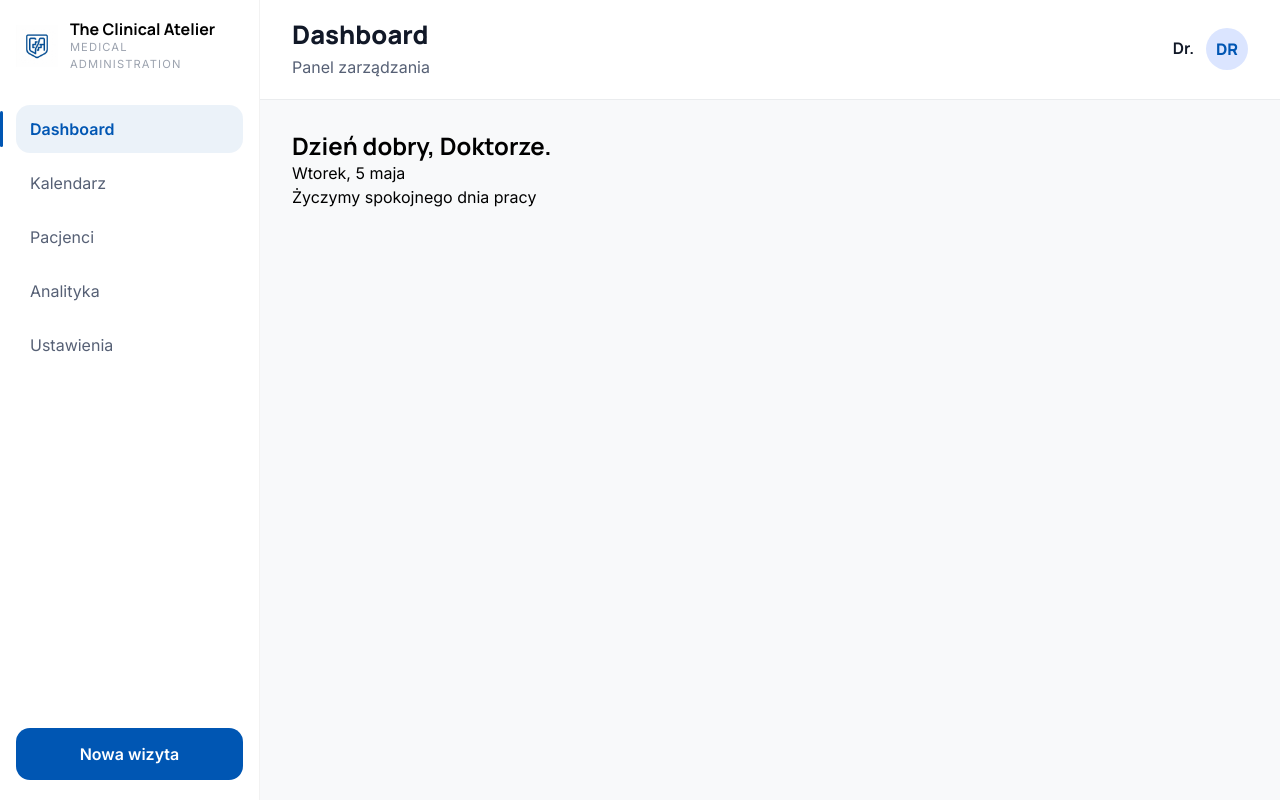
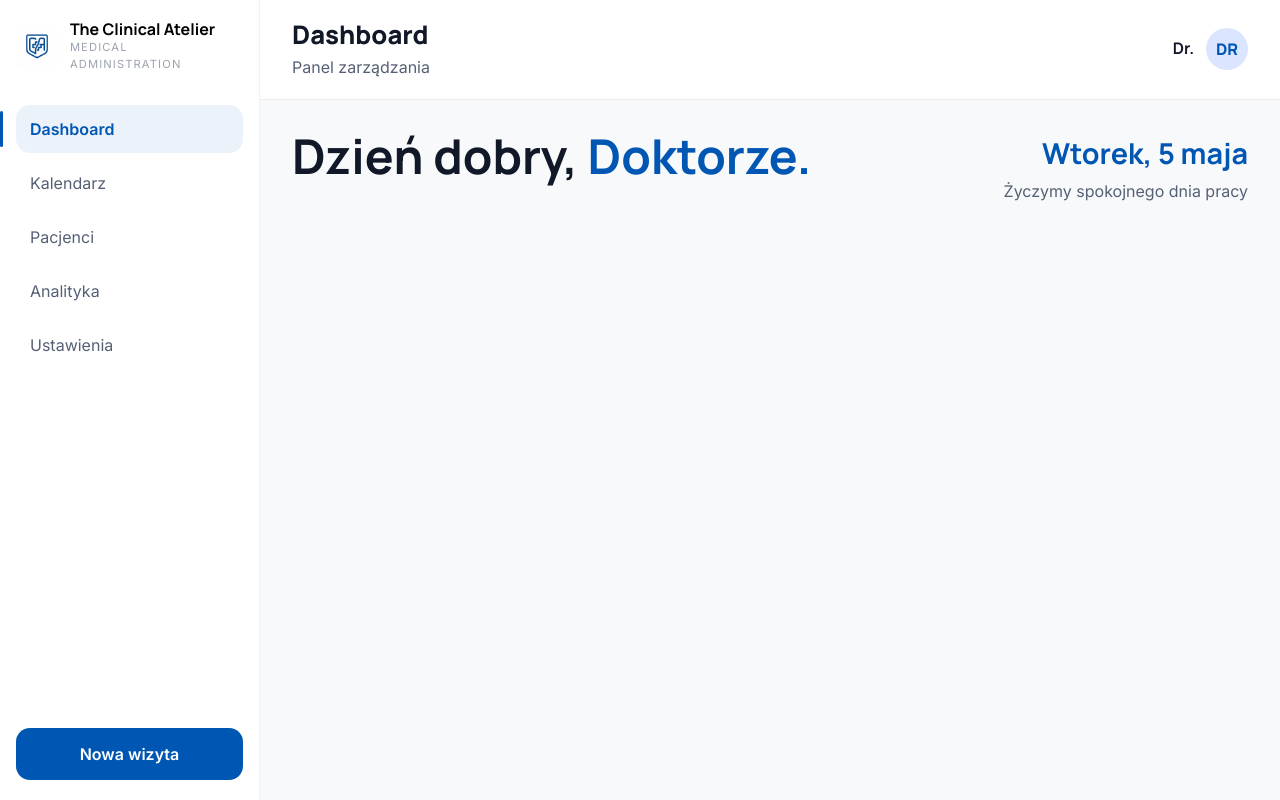
Before and after one commit to kacpi95/clinic-management-system, a React (Vite) app in the folder frontend/: page /dashboard in a window 1280 px wide. Built offline with nearby package versions, Linux system fonts and the light colour scheme; sample sign-in values are in the browser's storage.

Commit message:
style: add styles for DashboardHero component

```diff
--- a/frontend/src/components/DashboardHero/DashboardHero.module.scss
+++ b/frontend/src/components/DashboardHero/DashboardHero.module.scss
@@ -0,0 +1,65 @@
+@use '../../styles/variables' as *;
+
+.wrapper {
+  display: flex;
+  flex-direction: column;
+  gap: 16px;
+}
+
+.content {
+  display: flex;
+  flex-direction: column;
+  gap: 8px;
+}
+
+.title {
+  margin: 0;
+  font-family: $text-headline;
+  font-size: 2rem;
+  line-height: 1;
+  color: $text-default;
+
+  span {
+    color: $primary;
+  }
+}
+
+.dateSection {
+  display: flex;
+  flex-direction: column;
+  gap: 4px;
+}
+
+.date {
+  margin: 0;
+  font-family: $text-headline;
+  font-size: 1.2rem;
+  font-weight: 700;
+  color: $primary;
+}
+
+.subtitle {
+  font-size: 1rem;
+  color: $secondary;
+}
+
+@media (min-width: 768px) {
+  .wrapper {
+    flex-direction: row;
+    align-items: flex-start;
+    justify-content: space-between;
+  }
+
+  .title {
+    font-size: 3rem;
+  }
+
+  .dateSection {
+    text-align: right;
+    align-items: flex-end;
+  }
+
+  .date {
+    font-size: 1.8rem;
+  }
+}
```
